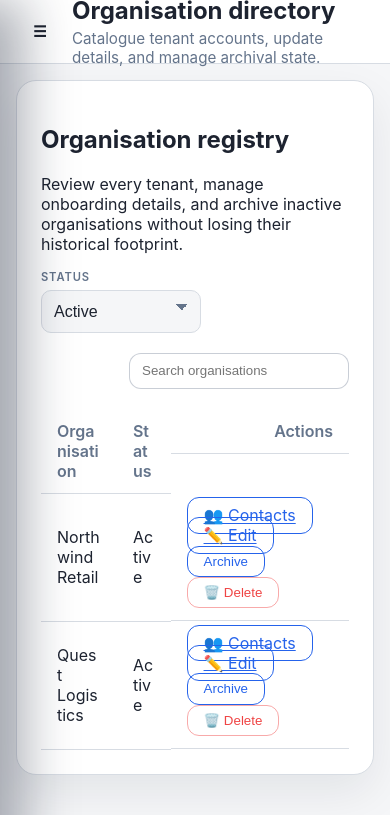
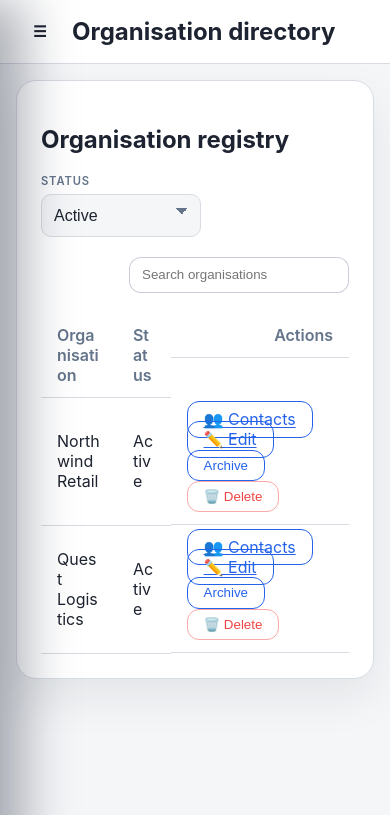
Before and after one commit to bradhawkins85/tacticaldesk, a FastAPI app: page /admin/organisations in a window 390 px wide. Shown: the top 815 px of the page. Run offline with FastAPI, Linux system fonts and the light colour scheme; data comes from the database, SQL or seed files in the repository; parts of the project's set-up code (start-up, migrations or seed data) failed here and were passed over.

Commit message:
Hide page subtitles on mobile

```diff
--- a/app/web/static/css/app.css
+++ b/app/web/static/css/app.css
@@ -603,6 +603,23 @@ body.sidebar-open .app-sidebar-overlay {
   font-size: 0.95rem;
 }
 
+@media (max-width: 768px) {
+  .subtitle,
+  .panel__subtitle,
+  .modal__subtitle {
+    position: absolute;
+    width: 1px;
+    height: 1px;
+    padding: 0;
+    margin: -1px;
+    overflow: hidden;
+    clip: rect(0, 0, 0, 0);
+    clip-path: inset(50%);
+    white-space: nowrap;
+    border: 0;
+  }
+}
+
 .header-actions {
   display: flex;
   align-items: center;
```
Also changed, not shown: changes.md (+1 -0 lines).
